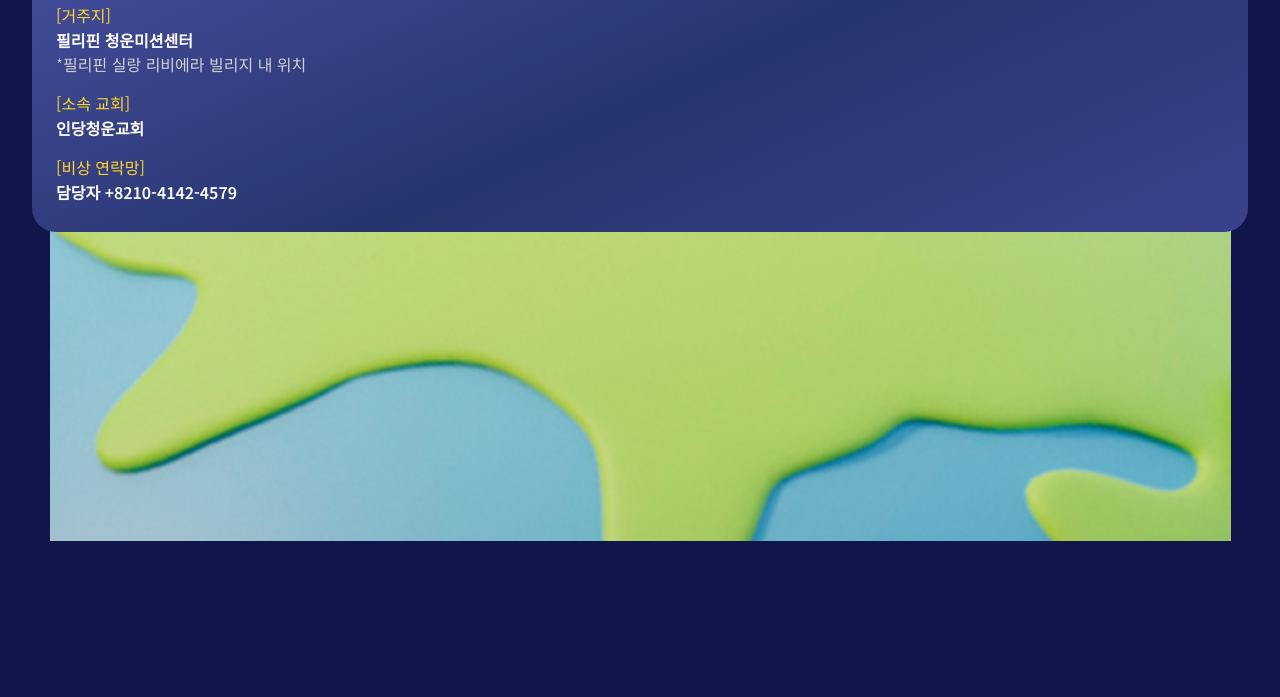
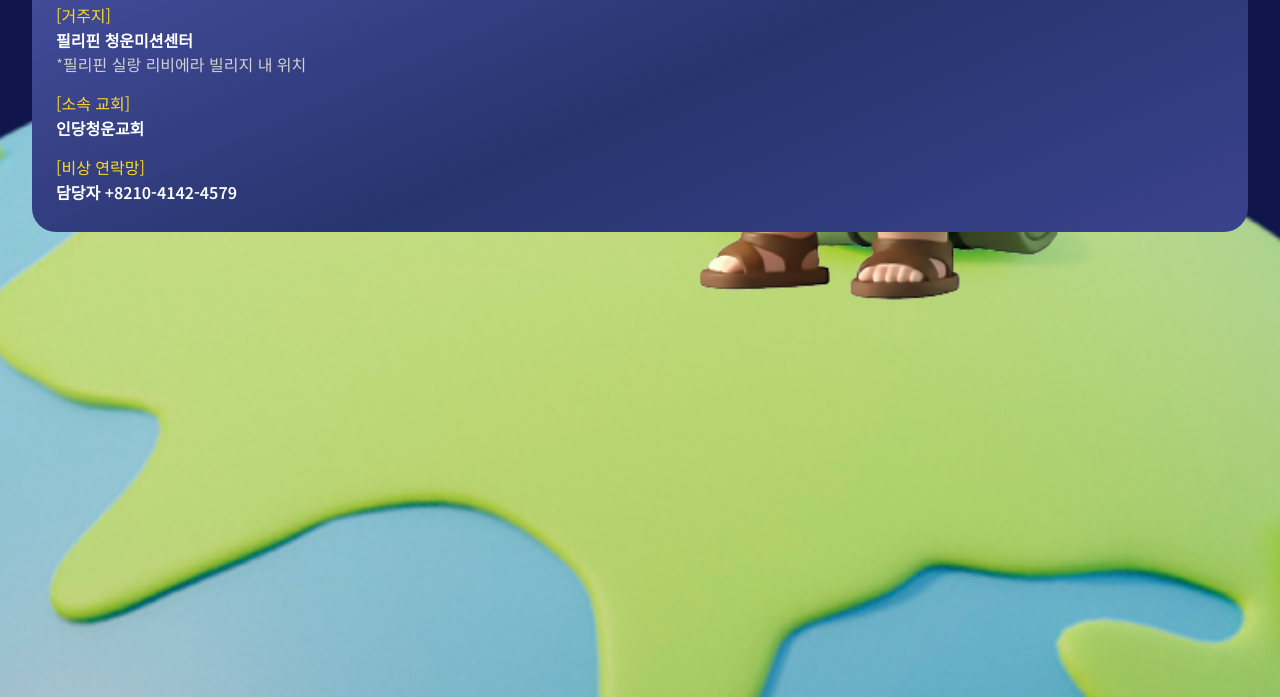
Before and after one commit to holynow/LSBD, a plain HTML site: page index.html in a window 1280 px wide. Shown: the part 359-1056 px from the top of the page. Before the commit the page ends 900 px from the top, so only its background shows below. Drawn offline with Linux system fonts and the light colour scheme.

Commit message:
css 수정

```diff
--- a/css/content.css
+++ b/css/content.css
@@ -5,7 +5,7 @@
     .content-wrap {
         width: 100%;
         height: 100vh;
-        padding-bottom: 100px;
+        padding-bottom: 20%;
         background: url('/img/bottom-bg.png') no-repeat bottom;
         background-color: #10154c;
         background-size: contain;
```
